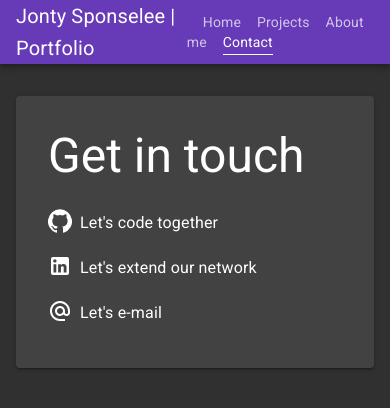
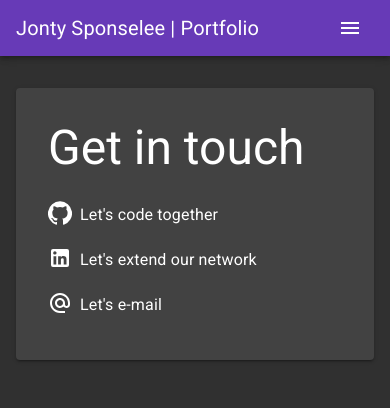
Before and after one commit to jontysponselee/jontysponselee.github.io, a React (Create React App) app: page /contact in a window 390 px wide. Shown: the top 408 px of the page. Built offline with nearby package versions, Linux system fonts and the light colour scheme.

Commit message:
Feat: add responsive menu

```diff
--- a/src/components/pageHeader/NavigationBar.jsx
+++ b/src/components/pageHeader/NavigationBar.jsx
@@ -5,7 +5,13 @@ import {makeStyles} from "@material-ui/core/styles";
 
 const useStyles = makeStyles((theme) => ({
     root: {
-        "& > *": {
+        display: "flex",
+        flexDirection: props => props.column ? "column" : "row",
+        "& > div": {
+            padding: props => props.column ? theme.spacing(2) : "",
+        }
+    },
+    navLink: {
         transition: theme.transitions.create(),
         marginLeft: theme.spacing(2),
         paddingBottom: theme.spacing(0.5),
@@ -14,7 +20,6 @@ const useStyles = makeStyles((theme) => ({
             textDecoration: "none",
             borderBottom: "1px solid",
             borderColor: theme.palette.text.primary,
-            }
         }
     },
     activeNavLink: {
@@ -25,17 +30,28 @@ const useStyles = makeStyles((theme) => ({
 }));
 
 const NavigationLink = forwardRef((props, ref) => {
-    const {activeNavLink} = useStyles();
+    const classes = useStyles();
 
-    return <Link exact ref={ref} component={NavLink} color={"textSecondary"}
-                 activeClassName={activeNavLink} {...props} />
+    return (
+        <Box>
+            <Link
+                className={classes.navLink}
+                exact
+                ref={ref}
+                component={NavLink}
+                color={"textSecondary"}
+                activeClassName={classes.activeNavLink}
+                {...props}
+            />
+        </Box>
+    );
 });
 
-function NavigationBar() {
-    const {root} = useStyles();
+function NavigationBar(props) {
+    const classes = useStyles(props);
 
     return (
-        <Box className={root}>
+        <Box className={classes.root}>
             <NavigationLink to="/">Home</NavigationLink>
             <NavigationLink to="/projects">Projects</NavigationLink>
             <NavigationLink to="/about-me">About me</NavigationLink>
--- a/src/components/pageHeader/PageHeader.jsx
+++ b/src/components/pageHeader/PageHeader.jsx
@@ -4,6 +4,8 @@ import NavigationBar from "./NavigationBar";
 import AppBar from "@material-ui/core/AppBar";
 import React from "react";
 import {makeStyles} from "@material-ui/core/styles";
+import {Button, IconButton, SwipeableDrawer, useMediaQuery, useTheme} from "@material-ui/core";
+import MenuIcon from '@material-ui/icons/Menu';
 
 const useStyles = makeStyles({
     title: {
@@ -11,8 +13,34 @@ const useStyles = makeStyles({
     },
 });
 
+function HamburgerMenu() {
+    const [openMenu, setOpenMenu] = React.useState(false);
+
+    const toggleDrawer = (open) => () => {
+        setOpenMenu(open);
+    };
+
+    return (
+        <>
+            <IconButton aria-label="menu" onClick={toggleDrawer(true)}>
+                <MenuIcon/>
+            </IconButton>
+            <SwipeableDrawer
+                anchor={"right"}
+                open={openMenu}
+                onClose={toggleDrawer(false)}
+                onOpen={toggleDrawer(true)}
+            >
+                <NavigationBar column/>
+            </SwipeableDrawer>
+        </>
+    );
+}
+
 function PageHeader() {
     const {title} = useStyles();
+    const theme = useTheme();
+    const mediumScreen = useMediaQuery(theme.breakpoints.up("md"));
 
     return (
         <AppBar position="sticky">
@@ -20,7 +48,11 @@ function PageHeader() {
                 <Typography variant="h6" className={title}>
                     Jonty Sponselee | Portfolio
                 </Typography>
-                <NavigationBar/>
+                {mediumScreen
+                    ? <NavigationBar/>
+                    : <HamburgerMenu />
+                }
+
             </Toolbar>
         </AppBar>
     );
```
Lines whose indentation alone changed are shown as unchanged.
